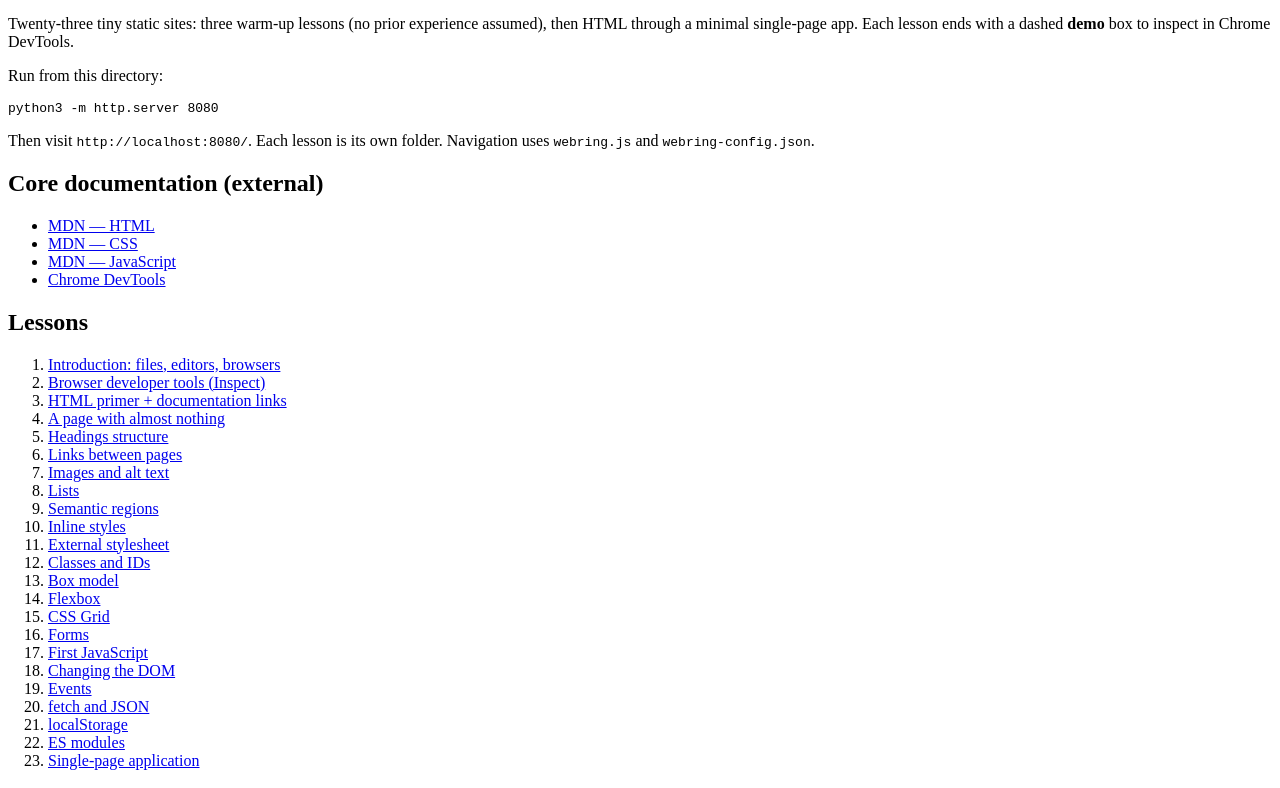
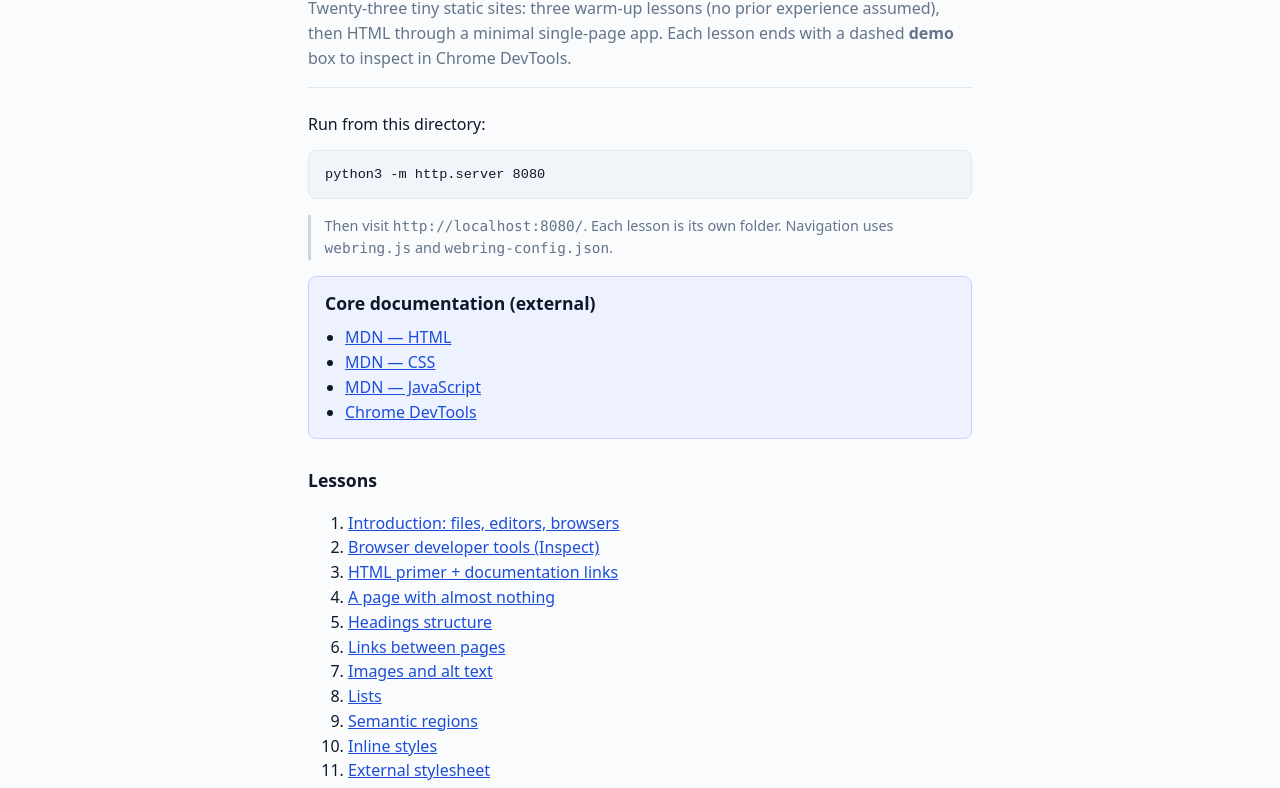
Before and after one commit to Attleboro-Monthly-Hackathon/webdev-tutorial, a plain HTML site: page index.html in a window 1280 px wide. Shown: the part 65-853 px from the top of the page. Drawn offline with Linux system fonts and the light colour scheme; the site is published under a folder, as on GitHub Pages, so addresses that start at the root find nothing.

Commit message:
updating links

```diff
--- a/index.html
+++ b/index.html
@@ -4,7 +4,7 @@
   <meta charset="utf-8">
   <meta name="viewport" content="width=device-width, initial-scale=1">
   <title>From HTML to SPA — tutorial webring</title>
-  <link rel="stylesheet" href="/shared.css">
+  <link rel="stylesheet" href="./shared.css">
 </head>
 <body>
   <header>
@@ -27,29 +27,29 @@
 
   <h2>Lessons</h2>
   <ol>
-    <li><a href="/step-intro/">Introduction: files, editors, browsers</a></li>
-    <li><a href="/step-devtools/">Browser developer tools (Inspect)</a></li>
-    <li><a href="/step-html-primer/">HTML primer + documentation links</a></li>
-    <li><a href="/step-01/">A page with almost nothing</a></li>
-    <li><a href="/step-02/">Headings structure</a></li>
-    <li><a href="/step-03/">Links between pages</a></li>
-    <li><a href="/step-04/">Images and alt text</a></li>
-    <li><a href="/step-05/">Lists</a></li>
-    <li><a href="/step-06/">Semantic regions</a></li>
-    <li><a href="/step-07/">Inline styles</a></li>
-    <li><a href="/step-08/">External stylesheet</a></li>
-    <li><a href="/step-09/">Classes and IDs</a></li>
-    <li><a href="/step-10/">Box model</a></li>
-    <li><a href="/step-11/">Flexbox</a></li>
-    <li><a href="/step-12/">CSS Grid</a></li>
-    <li><a href="/step-13/">Forms</a></li>
-    <li><a href="/step-14/">First JavaScript</a></li>
-    <li><a href="/step-15/">Changing the DOM</a></li>
-    <li><a href="/step-16/">Events</a></li>
-    <li><a href="/step-17/">fetch and JSON</a></li>
-    <li><a href="/step-18/">localStorage</a></li>
-    <li><a href="/step-19/">ES modules</a></li>
-    <li><a href="/step-20/">Single-page application</a></li>
+    <li><a href="./step-intro/">Introduction: files, editors, browsers</a></li>
+    <li><a href="./step-devtools/">Browser developer tools (Inspect)</a></li>
+    <li><a href="./step-html-primer/">HTML primer + documentation links</a></li>
+    <li><a href="./step-01/">A page with almost nothing</a></li>
+    <li><a href="./step-02/">Headings structure</a></li>
+    <li><a href="./step-03/">Links between pages</a></li>
+    <li><a href="./step-04/">Images and alt text</a></li>
+    <li><a href="./step-05/">Lists</a></li>
+    <li><a href="./step-06/">Semantic regions</a></li>
+    <li><a href="./step-07/">Inline styles</a></li>
+    <li><a href="./step-08/">External stylesheet</a></li>
+    <li><a href="./step-09/">Classes and IDs</a></li>
+    <li><a href="./step-10/">Box model</a></li>
+    <li><a href="./step-11/">Flexbox</a></li>
+    <li><a href="./step-12/">CSS Grid</a></li>
+    <li><a href="./step-13/">Forms</a></li>
+    <li><a href="./step-14/">First JavaScript</a></li>
+    <li><a href="./step-15/">Changing the DOM</a></li>
+    <li><a href="./step-16/">Events</a></li>
+    <li><a href="./step-17/">fetch and JSON</a></li>
+    <li><a href="./step-18/">localStorage</a></li>
+    <li><a href="./step-19/">ES modules</a></li>
+    <li><a href="./step-20/">Single-page application</a></li>
   </ol>
 </body>
 </html>
```
Also changed, not shown: webring-config.json (+20 -20 lines).
